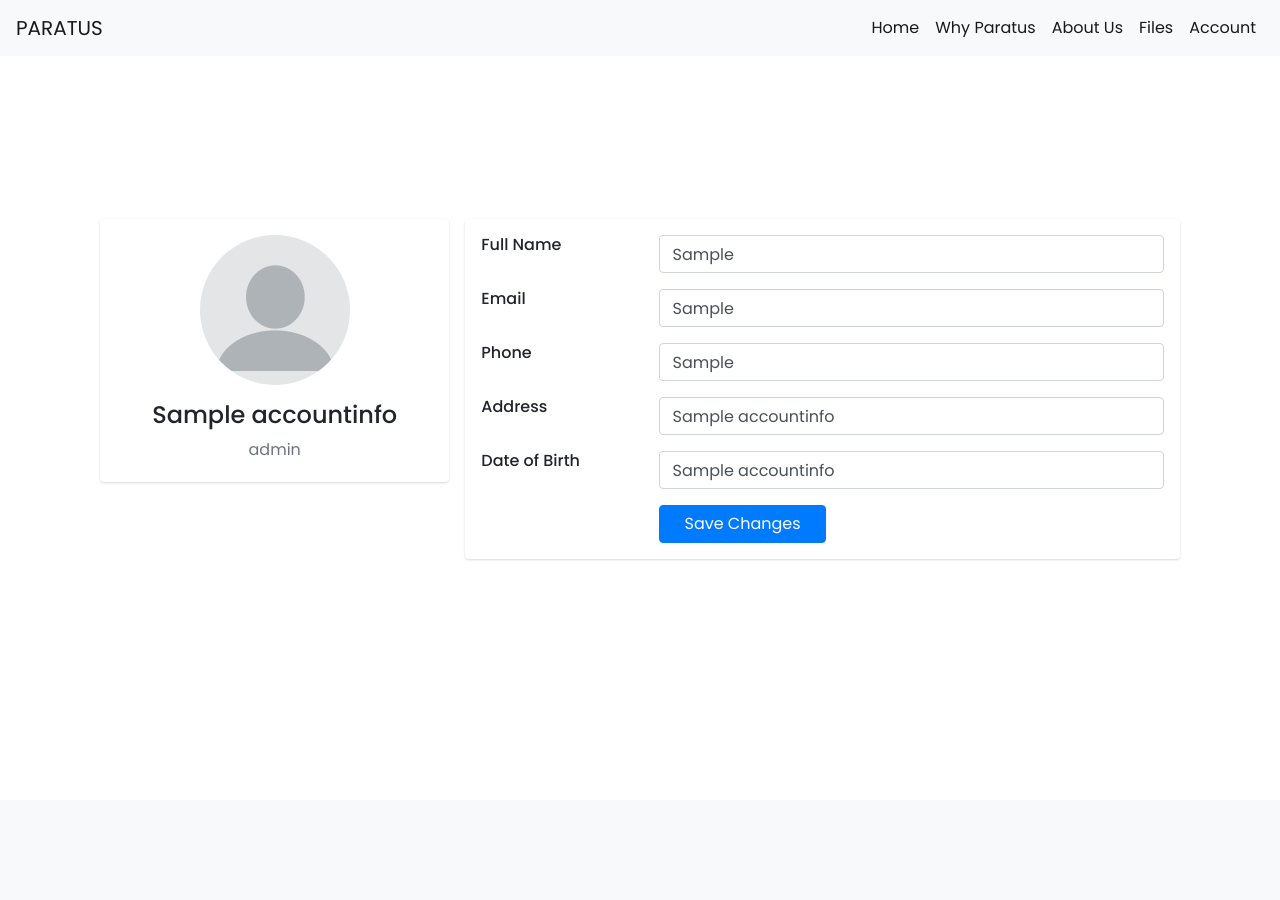
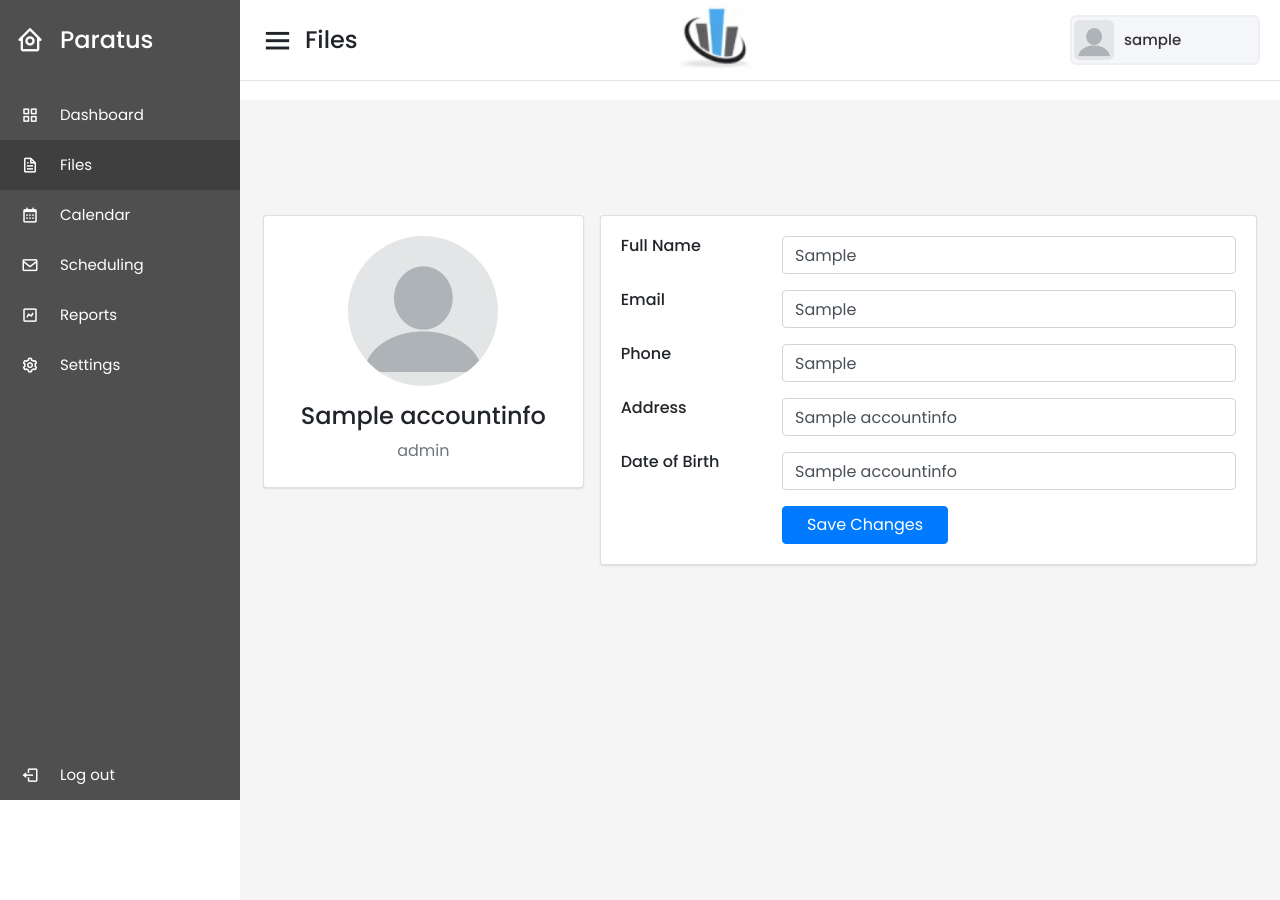
Before and after one commit to FredRex1/CAP, a Flask app: template templates/accountPageEdit.html in a window 1280 px wide. Before the commit the page ends 560 px from the top, so only its background shows below. Run offline with Flask 3, Linux system fonts and the light colour scheme; the template is opened without the code that fills it: most values are stand-ins (such as "Sample title", 1, 10 or a date in 2020).

Commit message:
Update accountPageEdit.html

```diff
--- a/templates/accountPageEdit.html
+++ b/templates/accountPageEdit.html
@@ -1,3 +1,5 @@
+
+
 <!DOCTYPE html>
 <html>
 
@@ -5,39 +7,87 @@
     <link rel="stylesheet" href="https://cdn.jsdelivr.net/npm/bootstrap@4.3.1/dist/css/bootstrap.min.css"
         integrity="sha384-ggOyR0iXCbMQv3Xipma34MD+dH/1fQ784/j6cY/iJTQUOhcWr7x9JvoRxT2MZw1T" crossorigin="anonymous">
     <link href="{{ url_for('static',filename='CSS/account.css')}}" rel="stylesheet" />
-    <title>My Account</title>
+    <meta charset="UTF-8">
+    <link href='https://unpkg.com/boxicons@2.0.7/css/boxicons.min.css' rel='stylesheet'>
+    <link href="{{ url_for('static',filename='CSS/files.css')}}" rel="stylesheet" />
+    <meta name="viewport" content="width=device-width, initial-scale=1.0">
+    <link rel="stylesheet" href="https://cdn.jsdelivr.net/npm/bootstrap@4.3.1/dist/css/bootstrap.min.css"
+        integrity="sha384-ggOyR0iXCbMQv3Xipma34MD+dH/1fQ784/j6cY/iJTQUOhcWr7x9JvoRxT2MZw1T" crossorigin="anonymous">
+
+    <title>My Files</title>
 </head>
 
 <body>
-    <nav class="navbar navbar-expand-lg navbar-light bg-light">
-        <a class="navbar-brand" href="{{ url_for('start')}}">PARATUS</a>
-        <button class="navbar-toggler" type="button" data-toggle="collapse" data-target="#navbarSupportedContent"
-            aria-controls="navbarSupportedContent" aria-expanded="false" aria-label="Toggle navigation">
-            <span class="navbar-toggler-icon"></span>
-        </button>
+    <div class="sidebar">
+        <div class="logo-details">
+            <i class='bx bx-home-circle'></i>
+            <span class="logo_name">Paratus</span>
+        </div>
+        <ul class="nav-links">
+            <li>
+                <a href="{{ url_for('dashboard')}}">
+                    <i class='bx bx-grid-alt'></i>
+                    <span class="links_name">Dashboard</span>
+                </a>
+            </li>
+            <li>
+                <a href="{{ url_for('myFiles')}}" class="active">
+                    <i class='bx bx-file'></i>
+                    <span class="links_name">Files</span>
+                </a>
+            </li>
+            <li>
+                <a href="{{ url_for('calendar')}}">
+                    <i class='bx bx-calendar'></i>
+                    <span class="links_name">Calendar</span>
+                </a>
+            </li>
+            <li>
+                <a href="{{ url_for('scheduling')}}">
+                    <i class='bx bx-envelope'></i>
+                    <span class="links_name">Scheduling</span>
+                </a>
+            </li>
+            <li>
+                <a href="{{ url_for('report')}}">
+                    <i class='bx bx-chart'></i>
+                    <span class="links_name">Reports</span>
+                </a>
+            </li>
 
-        <div class="collapse navbar-collapse" id="navbarSupportedContent">
-            <ul class="navbar-nav text-right ml-auto">
-                <li class="nav-item active">
-                    <a class="nav-link" href="{{ url_for('dashboard')}}">Home <span class="sr-only">(current)</span></a>
+            <li>
+                <a href="{{ url_for('accountPage')}}">
+                    <i class='bx bx-cog'></i>
+                    <span class="links_name">Settings</span>
+                </a>
             </li>
-                <li class="nav-item active">
-                    <a class="nav-link" href="{{ url_for('why')}}">Why Paratus<span class="sr-only">(current)</span></a>
-                </li>
-                <li class="nav-item active">
-                    <a class="nav-link" href="{{ url_for('aboutus')}}">About Us <span
-                            class="sr-only">(current)</span></a>
-                </li>
-                <li class="nav-item active">
-                    <a class="nav-link" href="{{ url_for('myFiles')}}">Files <span class="sr-only">(current)</span></a>
-                </li>
-                <li class="nav-item active">
-                    <a class="nav-link" href="{{ url_for('accountPage')}}">Account <span
-                            class="sr-only">(current)</span></a>
+            <li class="log_out">
+                <a href="{{ url_for('logout')}}">
+                    <i class='bx bx-log-out'></i>
+                    <span class="links_name">Log out</span>
+                </a>
             </li>
         </ul>
     </div>
-    </nav> <br> <br>
+
+    <section class="home-section">
+        <nav>
+            <div class="sidebar-button">
+                <i class='bx bx-menu sidebarBtn'></i>
+                <span class="dashboard">Files</span>
+            </div>
+
+            <div class="logo-box">
+                <img src="{{ url_for('static',filename='images/paratuslogoicon.png')}}" alt="" class="center">
+            </div>
+
+            <div class=" profile-details">
+                <img src="{{ url_for('static',filename='images/blank-profile-picture.png')}}" alt="">
+                <span class="admin_name">{{username}}</span>
+
+            </div>
+        </nav>
+
         {% block content %}
         <div class="container">
             <div class="main-body">
@@ -126,6 +176,20 @@
             </div>
         </div>
         {% endblock %}
+    <script>
+        let sidebar = document.querySelector(".sidebar");
+        let sidebarBtn = document.querySelector(".sidebarBtn");
+        sidebarBtn.onclick = function () {
+            sidebar.classList.toggle("active");
+            if (sidebar.classList.contains("active")) {
+                sidebarBtn.classList.replace("bx-menu", "bx-menu-alt-right");
+            } else
+                sidebarBtn.classList.replace("bx-menu-alt-right", "bx-menu");
+        }
+    </script>
+
+
 </body>
 
+
 </html>
```
Lines whose indentation alone changed are shown as unchanged.
